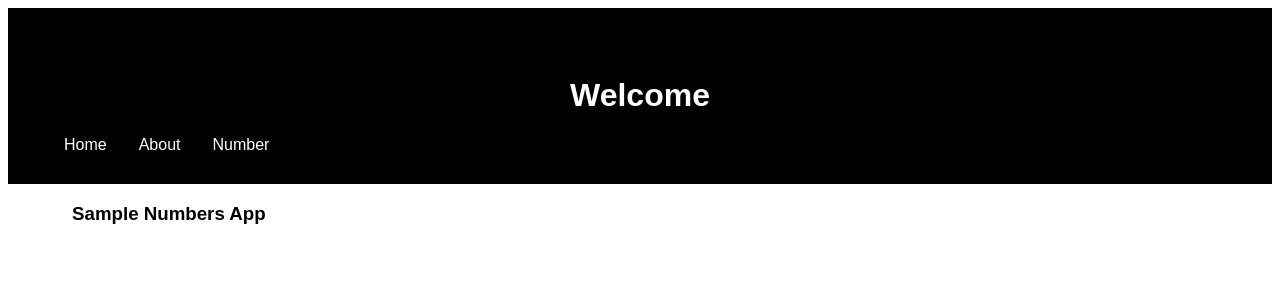
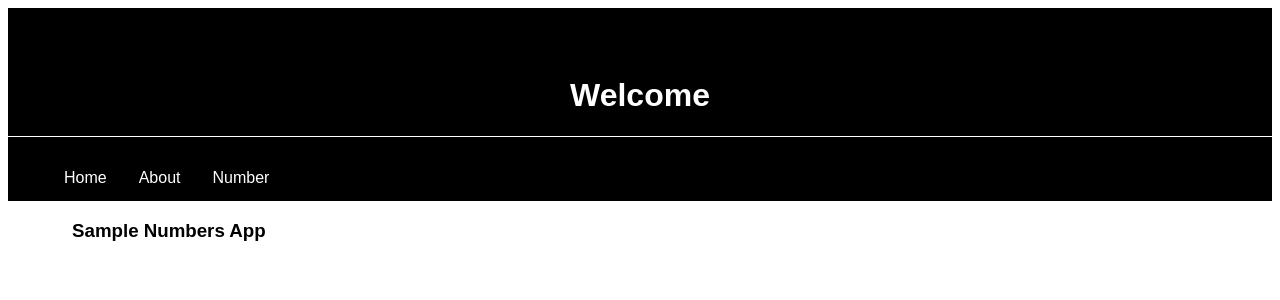
Before and after one commit to samuelpbowman/volhacks_sample_app, a Django app: template sample/templates/base.html in a window 1280 px wide. Shown: the top 300 px of the page. Run offline with Django 3.2, Linux system fonts and the light colour scheme; the template is opened without the code that fills it, so the values that code supplies are empty.

Commit message:
fixed url config and updated style

```diff
--- a/sample/static/style.css
+++ b/sample/static/style.css
@@ -6,7 +6,7 @@ body {
     background-color: black;
     color: white;
     padding-top: 3em;
-    padding-bottom: 3em;
+    padding-bottom: 1em;
 }
 
 .top-level h1 {
@@ -14,24 +14,19 @@ body {
 }
 
 .top-bar > ul {
+    padding-top: 1em;
+    padding-bottom: 1em;
+    border-top: 0.5px solid white;
     display: block;
     list-style-type: none;
 }
 
 .top-bar > ul li {
     float: left;
-    margin-left: 0.5em;
-    padding-left: 0.5em;
-    margin-right: 0.5em;
-    padding-right: 0.5em;
+    padding: 1em;
 }
 
-.top-bar > ul li:hover {
-    float: left;
-    margin-left: 0.5em;
-    padding-left: 0.5em;
-    margin-right: 0.5em;
-    padding-right: 0.5em;
+.top-bar > ul a:hover {
     color: black;
     background-color: white;
 }
--- a/sample_app/urls.py
+++ b/sample_app/urls.py
@@ -18,5 +18,5 @@ from django.urls import include, path
 
 urlpatterns = [
     path('admin/', admin.site.urls),
-    path('sample/', include('sample.urls'))
+    path('', include('sample.urls'))
 ]
```
Also changed, not shown: db.sqlite3 (deleted), 1 other file.
